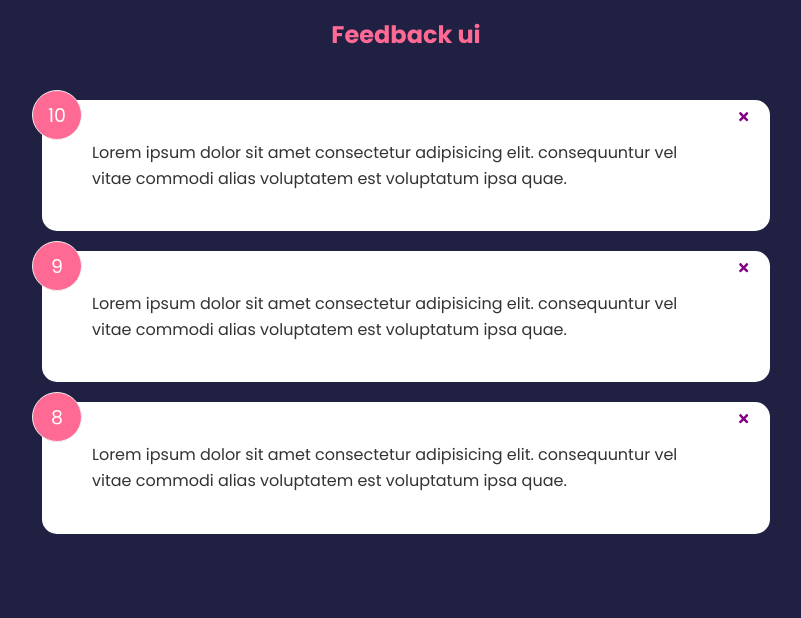
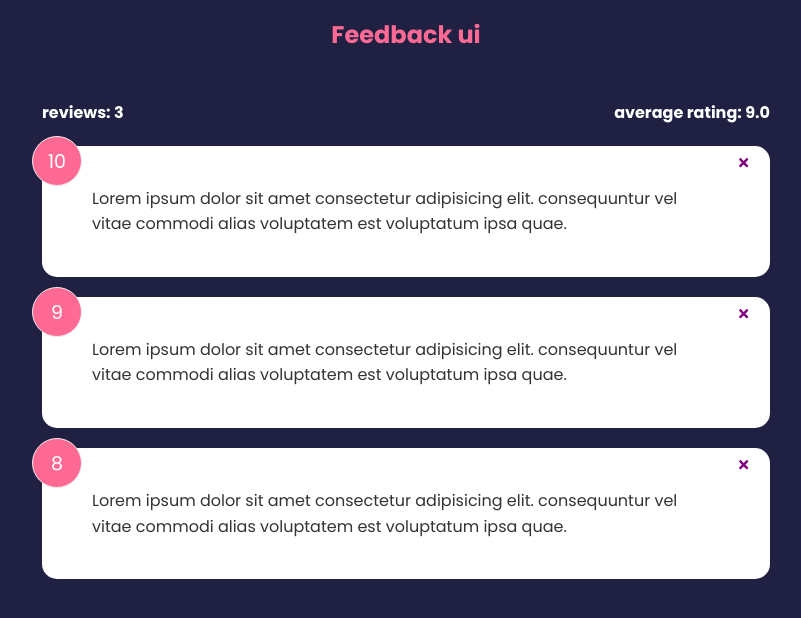
Before and after one commit to pksys/feedback-app, a React (Create React App) app: page / in a window 1280 px wide. Shown: the top 618 px of the page, without its empty margins (234-1035 px from the left). Built offline with nearby package versions, Linux system fonts and the light colour scheme.

Commit message:
added FeedbackStats

```diff
--- a/src/App.js
+++ b/src/App.js
@@ -1,4 +1,5 @@
 import Header from './components/Header.jsx'
+import FeedbackStats from './components/FeedbackStats'
 import FeedbackData from './data/FeedbackData'
 import FeedbackList from './components/FeedbackList.jsx'
 import { useState } from 'react'
@@ -14,6 +15,7 @@ function App() {
     <>
       <Header />
       <div className='container'>
+        <FeedbackStats feedback={feedback}/>
         <FeedbackList handleDelete={deleteFeedback} feedback={feedback} />
       </div>
     </>
--- /dev/null
+++ b/src/components/FeedbackStats.jsx
@@ -0,0 +1,17 @@
+const FeedbackStats = ({ feedback }) => {
+  let average =
+    feedback.reduce((acc, cur) => {
+      return acc + cur.rating
+    }, 0) / feedback.length
+
+  average = average.toFixed(1)
+
+  return (
+    <div className='feedback-stats'>
+      <h4>reviews: {feedback.length}</h4>
+      <h4>average rating: {isNaN(average) ? 0 : average}</h4>
+    </div>
+  )
+}
+
+export default FeedbackStats
```
Also changed, not shown: src/components/FeedbackItem.jsx (+6 -3 lines).
